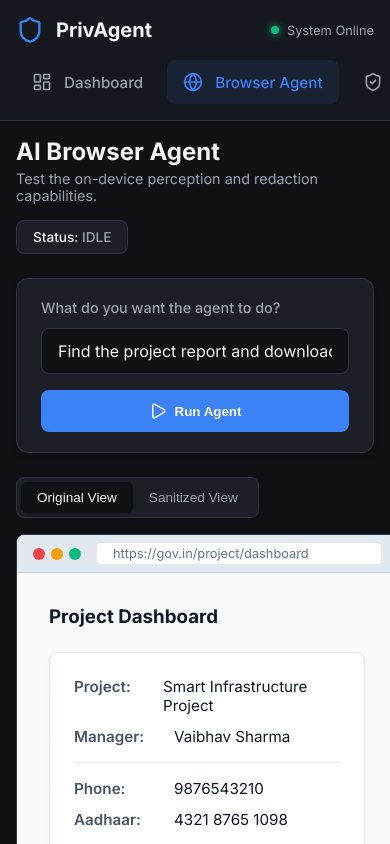
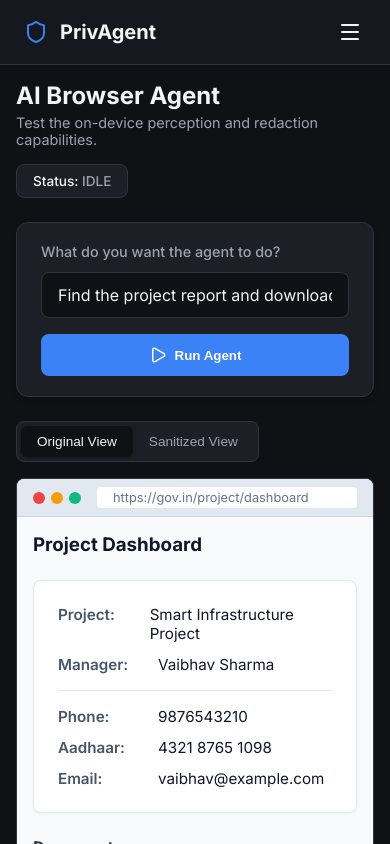
Before and after one commit to vaibhavpokhriyal13/demo, a React (Vite) app: page / in a window 390 px wide. Built offline with nearby package versions, Linux system fonts and the light colour scheme.

Commit message:
Implement mobile hamburger menu and fix padding overflow

```diff
--- a/src/layout/Sidebar.jsx
+++ b/src/layout/Sidebar.jsx
@@ -1,8 +1,10 @@
-import React from 'react';
-import { LayoutDashboard, Globe, ShieldCheck, Activity, Settings, Shield } from 'lucide-react';
+import React, { useState } from 'react';
+import { LayoutDashboard, Globe, ShieldCheck, Activity, Settings, Shield, Menu, X } from 'lucide-react';
 import styles from './Sidebar.module.css';
 
 export default function Sidebar({ activeTab, setActiveTab }) {
+  const [isOpen, setIsOpen] = useState(false);
+
   const navItems = [
     { id: 'dashboard', label: 'Dashboard', icon: <LayoutDashboard size={20} /> },
     { id: 'agent', label: 'Browser Agent', icon: <Globe size={20} /> },
@@ -12,13 +14,32 @@ export default function Sidebar({ activeTab, setActiveTab }) {
   ];
 
   return (
-    <aside className={styles.sidebar}>
+    <>
+      {/* Mobile Top Bar */}
+      <div className={styles.mobileTopBar}>
+        <div className={styles.logoContainerMobile}>
+          <Shield className={styles.logoIcon} size={24} />
+          <h1 className={styles.logoText}>PrivAgent</h1>
+        </div>
+        <button className={styles.hamburgerBtn} onClick={() => setIsOpen(true)}>
+          <Menu size={24} color="var(--text-main)" />
+        </button>
+      </div>
+
+      {/* Mobile Overlay */}
+      {isOpen && <div className={styles.overlay} onClick={() => setIsOpen(false)}></div>}
+
+      {/* Sidebar Drawer */}
+      <aside className={`${styles.sidebar} ${isOpen ? styles.sidebarOpen : ''}`}>
         <div className={styles.logoContainer}>
           <Shield className={styles.logoIcon} size={28} />
           <div>
             <h1 className={styles.logoText}>PrivAgent</h1>
             <p className={styles.logoSubtext}>Privacy-First Browser AI Agent</p>
           </div>
+          <button className={styles.closeBtn} onClick={() => setIsOpen(false)}>
+            <X size={24} color="var(--text-main)" />
+          </button>
         </div>
 
         <nav className={styles.nav}>
@@ -26,7 +47,10 @@ export default function Sidebar({ activeTab, setActiveTab }) {
             <button
               key={item.id}
               className={`${styles.navItem} ${activeTab === item.id ? styles.active : ''}`}
-            onClick={() => setActiveTab(item.id)}
+              onClick={() => {
+                setActiveTab(item.id);
+                setIsOpen(false);
+              }}
             >
               {item.icon}
               <span>{item.label}</span>
@@ -41,5 +65,6 @@ export default function Sidebar({ activeTab, setActiveTab }) {
           </div>
         </div>
       </aside>
+    </>
   );
 }
--- a/src/layout/Sidebar.module.css
+++ b/src/layout/Sidebar.module.css
@@ -1,3 +1,4 @@
+/* Desktop Sidebar */
 .sidebar {
   width: 260px;
   background-color: var(--bg-sidebar);
@@ -5,19 +6,8 @@
   display: flex;
   flex-direction: column;
   height: 100%;
-}
-
-@media (max-width: 768px) {
-  .sidebar {
-    width: 100%;
-    height: auto;
-    border-right: none;
-    border-bottom: 1px solid var(--border-color);
-    flex-direction: row;
-    align-items: center;
-    flex-wrap: wrap;
-    flex-shrink: 0;
-  }
+  flex-shrink: 0;
+  transition: transform 0.3s ease;
 }
 
 .logoContainer {
@@ -26,18 +16,12 @@
   align-items: center;
   gap: 0.75rem;
   border-bottom: 1px solid var(--border-color);
-}
-
-@media (max-width: 768px) {
-  .logoContainer {
-    padding: 1rem;
-    border-bottom: none;
-    flex-grow: 1;
-  }
+  position: relative;
 }
 
 .logoIcon {
   color: var(--accent-primary);
+  flex-shrink: 0;
 }
 
 .logoText {
@@ -52,29 +36,12 @@
   color: var(--text-muted);
 }
 
-@media (max-width: 768px) {
-  .logoSubtext {
-    display: none;
-  }
-}
-
 .nav {
   padding: 1.5rem 1rem;
   display: flex;
   flex-direction: column;
   gap: 0.5rem;
   flex-grow: 1;
-}
-
-@media (max-width: 768px) {
-  .nav {
-    padding: 0 1rem 1rem 1rem;
-    flex-direction: row;
-    overflow-x: auto;
-    width: 100%;
-    order: 3;
-    gap: 0.5rem;
-  }
 }
 
 .navItem {
@@ -110,14 +77,6 @@
   border-top: 1px solid var(--border-color);
 }
 
-@media (max-width: 768px) {
-  .footer {
-    padding: 1rem;
-    border-top: none;
-    order: 2;
-  }
-}
-
 .statusBox {
   display: flex;
   align-items: center;
@@ -133,3 +92,80 @@
   background-color: var(--accent-success);
   box-shadow: 0 0 8px var(--accent-success);
 }
+
+/* Mobile Specific UI */
+.mobileTopBar {
+  display: none;
+  background-color: var(--bg-sidebar);
+  border-bottom: 1px solid var(--border-color);
+  padding: 1rem 1.5rem;
+  justify-content: space-between;
+  align-items: center;
+  flex-shrink: 0;
+}
+
+.logoContainerMobile {
+  display: flex;
+  align-items: center;
+  gap: 0.75rem;
+}
+
+.hamburgerBtn {
+  background: transparent;
+  border: none;
+  cursor: pointer;
+  display: flex;
+  align-items: center;
+  justify-content: center;
+  padding: 0.25rem;
+}
+
+.closeBtn {
+  display: none;
+  background: transparent;
+  border: none;
+  cursor: pointer;
+  position: absolute;
+  right: 1rem;
+  top: 1.5rem;
+}
+
+.overlay {
+  display: none;
+  position: fixed;
+  top: 0;
+  left: 0;
+  width: 100vw;
+  height: 100vh;
+  background: rgba(0, 0, 0, 0.5);
+  z-index: 40;
+}
+
+/* Mobile Media Query */
+@media (max-width: 768px) {
+  .mobileTopBar {
+    display: flex;
+  }
+
+  .overlay {
+    display: block;
+  }
+
+  .sidebar {
+    position: fixed;
+    top: 0;
+    left: 0;
+    height: 100vh;
+    height: 100dvh;
+    z-index: 50;
+    transform: translateX(-100%); /* Hidden by default */
+  }
+
+  .sidebarOpen {
+    transform: translateX(0); /* Slide in */
+  }
+
+  .closeBtn {
+    display: block;
+  }
+}
--- a/src/pages/BrowserAgentPage.module.css
+++ b/src/pages/BrowserAgentPage.module.css
@@ -199,6 +199,12 @@
   padding: 2rem;
   position: relative;
   flex-grow: 1;
+}
+
+@media (max-width: 768px) {
+  .browserContent {
+    padding: 1rem;
+  }
 }
 
 .dataBox {
```
Lines whose indentation alone changed are shown as unchanged.
